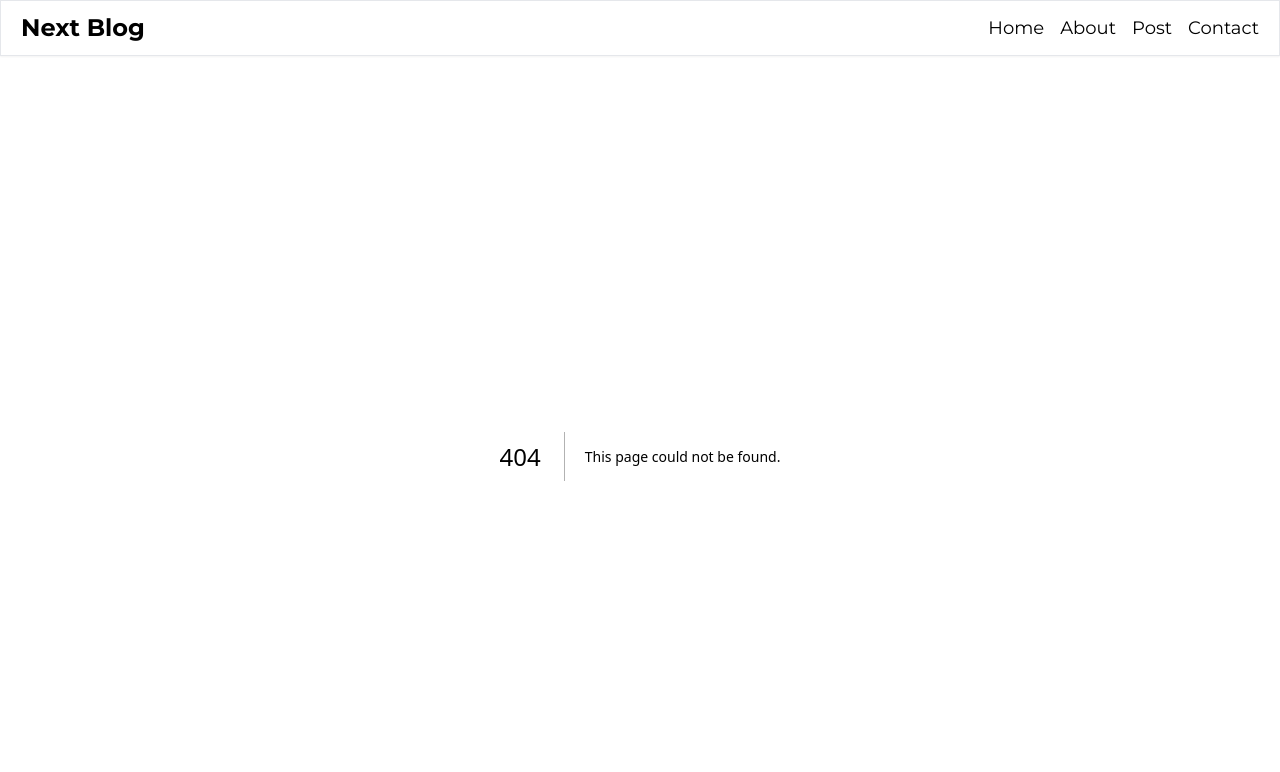
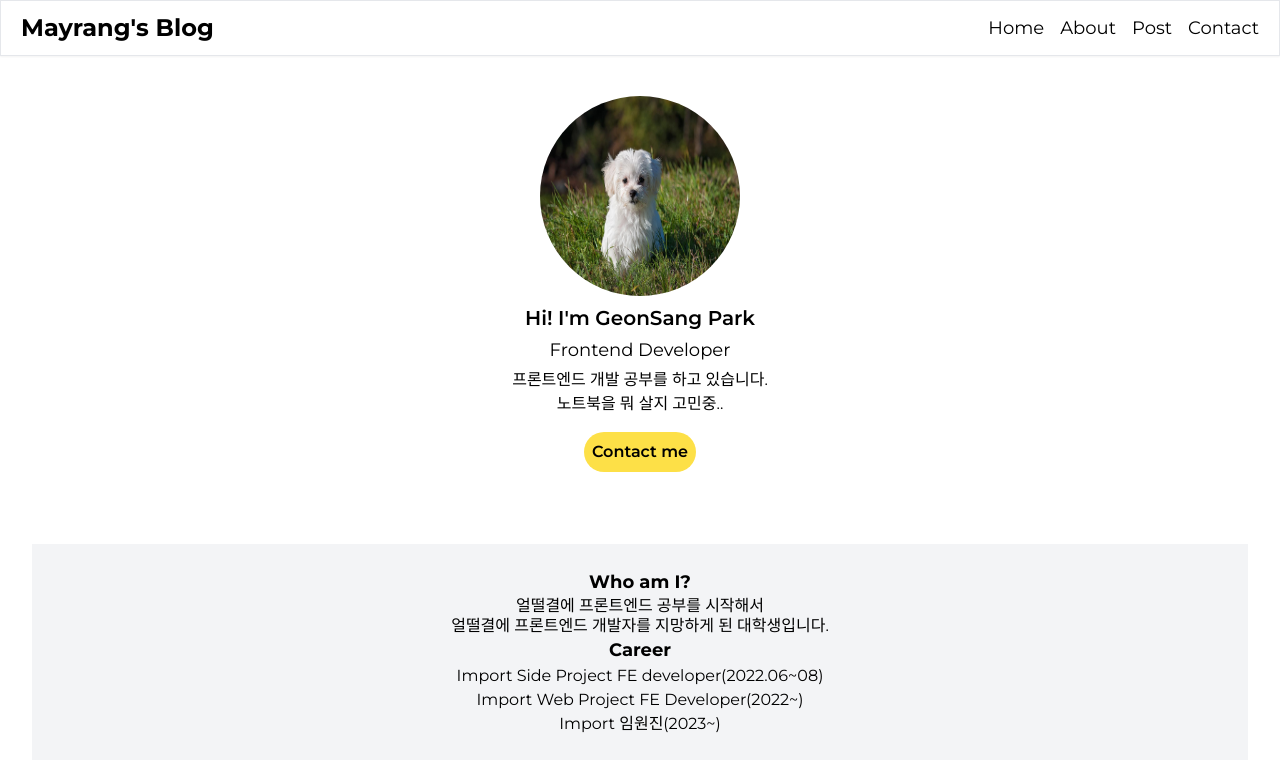
Before and after one commit to mayrang/next-blog-beta, a Next.js app: page /about in a window 1280 px wide. Before the commit this address had no page. Shown: the top 772 px of the page. Built offline with nearby package versions, Linux system fonts and the light colour scheme.

Commit message:
about page 생성, navbar, avatar 수정

```diff
--- /dev/null
+++ b/src/app/about/page.tsx
@@ -0,0 +1,23 @@
+import AvatarCard from "@/components/AvatarCard";
+import React from "react";
+
+export default function AboutPage() {
+  return (
+    <main>
+      <AvatarCard />
+      <section className="w-auto m-8 bg-gray-100 text-center py-6">
+        <h3 className="font-bold text-lg">Who am I?</h3>
+        <p className="flex flex-col items-center leading-5">
+          <span>얼떨결에 프론트엔드 공부를 시작해서</span>
+          <span>얼떨결에 프론트엔드 개발자를 지망하게 된 대학생입니다.</span>
+        </p>
+        <h3 className="font-bold text-lg">Career</h3>
+        <p className="flex flex-col items-center">
+          <span>Import Side Project FE developer(2022.06~08)</span>
+          <span>Import Web Project FE Developer(2022~)</span>
+          <span>Import 임원진(2023~)</span>
+        </p>
+      </section>
+    </main>
+  );
+}
--- a/src/components/AvatarCard.tsx
+++ b/src/components/AvatarCard.tsx
@@ -1,6 +1,7 @@
 import React from "react";
 import avatar from "../../public/images/avatar.jpg";
 import Image from "next/image";
+import Link from "next/link";
 export default function AvatarCard() {
   return (
     <article className="w-full flex flex-col items-center justify-center relative py-10">
@@ -13,6 +14,9 @@
         프론트엔드 개발 공부를 하고 있습니다.
         <br /> 노트북을 뭐 살지 고민중..
       </span>
+      <Link className="mt-4 font-semibold p-2 bg-yellow-300 rounded-full" href="/contact">
+        Contact me
+      </Link>
     </article>
   );
 }
--- a/src/components/NavBar.tsx
+++ b/src/components/NavBar.tsx
@@ -6,7 +6,7 @@
     <nav className="fixed w-full h-14  bg-white   shadow-sm">
       <div className="flex h-full w-full items-center px-5 justify-between border border-b">
         <Link href="/" className="font-bold text-2xl">
-          Next Blog
+          Mayrang&apos;s Blog
         </Link>
         <div className="flex items-center">
           <Link className="text-lg mr-4" href="/">
```
